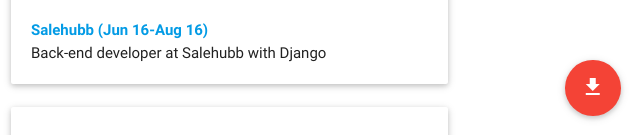
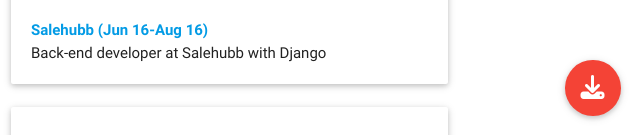
Before and after one commit to tudoanh/tudoanh.github.io, a plain HTML site: page index.html in a window 1280 px wide. Shown: the part 665-800 px from the top of the page, 640-1280 px from the left. Drawn offline with nearby package versions, Linux system fonts and the light colour scheme; files whose address does not match are found by name.

Commit message:
remove materialize icon, just use font-awsome

```diff
--- a/index.html
+++ b/index.html
@@ -1,8 +1,6 @@
 <!DOCTYPE html>
 <html lang="en">
 	<head>
-		<!--Import Google Icon Font-->
-		<link href="http://fonts.googleapis.com/icon?family=Material+Icons" rel="stylesheet">
 		<!--Import materialize.css-->
 		<link type="text/css" rel="stylesheet" href="css/materialize.min.css"  media="screen,projection"/>
 
@@ -18,7 +16,7 @@
 	<body>
 		<div class="container">
             <div class="fixed-action-btn" style="bottom: 20px; right: 20px;">
-                <a class="btn-floating btn-large waves-effect waves-light red tooltipped" data-position="left" data-delay="50" data-tooltip="Download my CV as PDF" href="https://tudoanh.github.io/Do Anh Tu - CV.pdf"><i class="material-icons">file_download</i>Download</a>
+                <a class="btn-floating btn-large waves-effect waves-light red tooltipped" data-position="left" data-delay="50" data-tooltip="Download my CV as PDF" href="https://tudoanh.github.io/Do Anh Tu - CV.pdf"><i class="fa fa-download" aria-hidden="true"></i>Download</a>
             </div>
 			<div class="row">
 				<div class="col s8 offset-s2">
```
